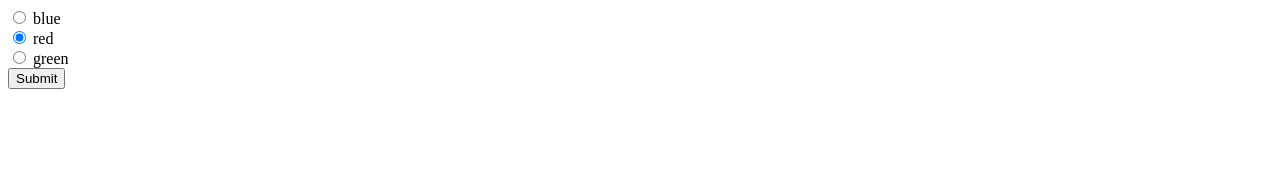
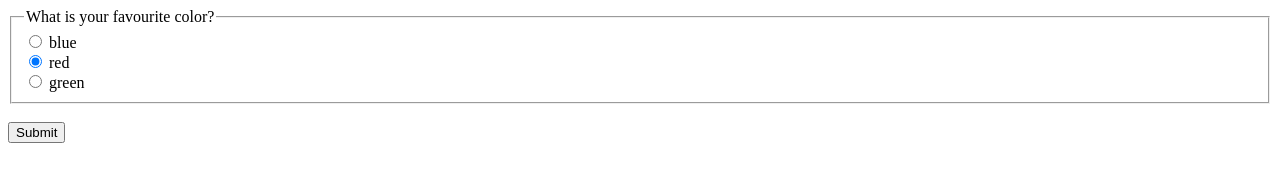
Before and after one commit to faridamuss/Advancing-HTML-skills, a plain HTML site: page HTML&CSS/radioButtons.html in a window 1280 px wide. Drawn offline with Linux system fonts and the light colour scheme.

Commit message:
Add fieldset and legend tags to group radio buttons and provide the question that goes with them

```diff
--- a/HTML&CSS/radioButtons.html
+++ b/HTML&CSS/radioButtons.html
@@ -8,12 +8,16 @@
 </head>
 <body>
     <form action="" id="questions" method="POST" name="questions">
+        <fieldset>
+            <legend> What is your favourite color?</legend>
             <input type="radio" name="favcolor" value="blue" id="blue">
             <label for="blue">blue</label><br>
             <input type="radio" name="favcolor" value="red" id="red" checked >
             <label for="red">red</label><br>
             <input type="radio" name="favcolor" value="green" id="green">
             <label for="green">green</label><br>
+        </fieldset>
+        <br>
         <input type="submit">
     </form>
 </body>
```
Lines whose indentation alone changed are shown as unchanged.
